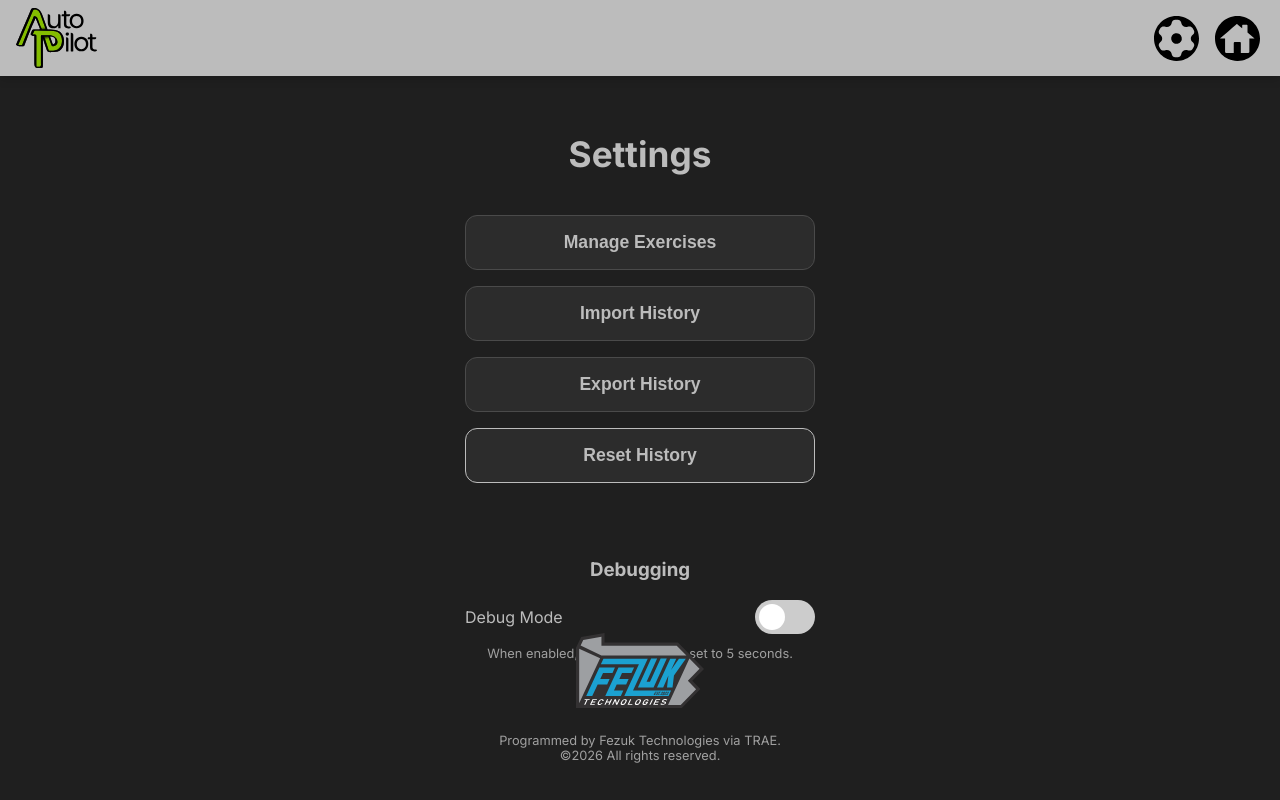
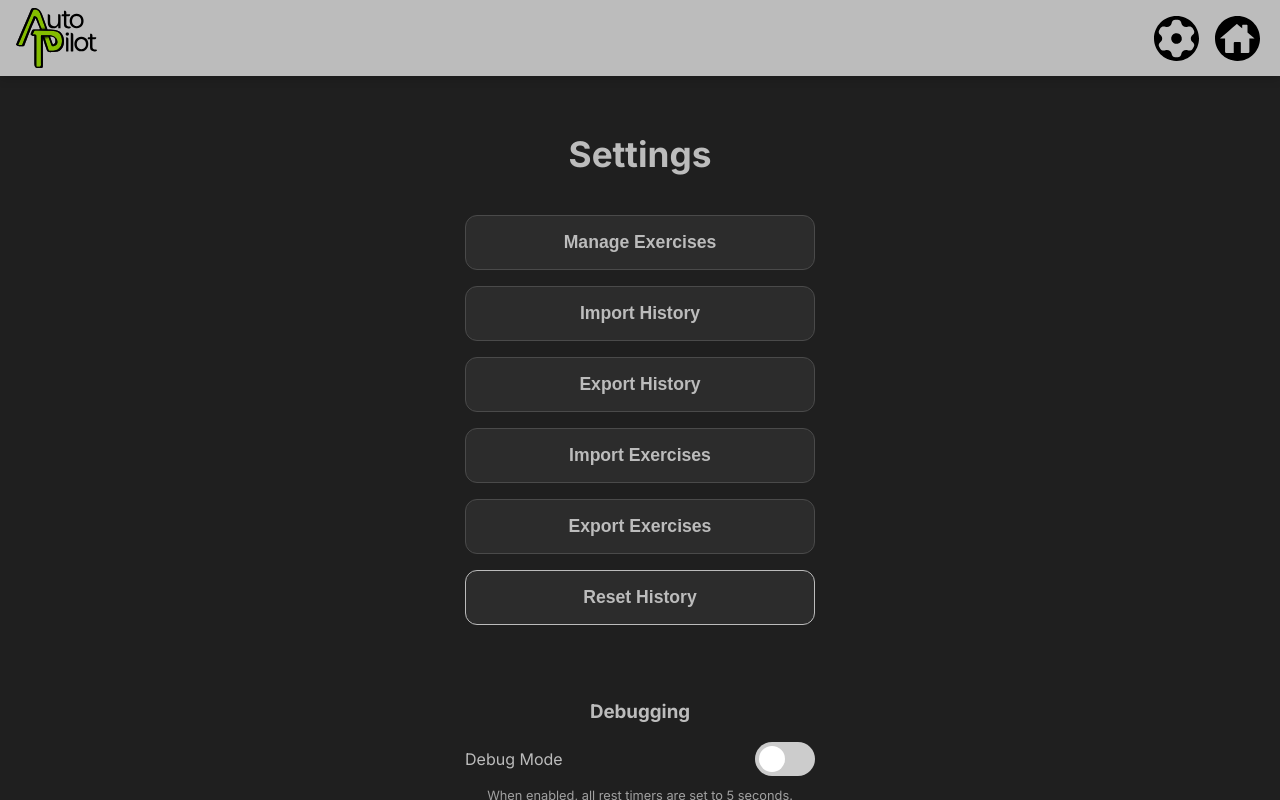
Before and after one commit to itzafezookie/AutoPilot, a React (Vite) app: page / in a window 1280 px wide. Both pictures are taken after a click on the button 1176 px from the left and 38 px from the top of the page. Shown: the top 800 px of the page. Built offline with nearby package versions, Linux system fonts and the light colour scheme.

Commit message:
feat: add import and export exercises backup feature.

```diff
--- a/src/App.jsx
+++ b/src/App.jsx
@@ -515,6 +515,43 @@ function App() {
     URL.revokeObjectURL(url);
   };
 
+  const handleExportExercises = () => {
+    const exercisesJson = JSON.stringify(exercisesList, null, 2);
+    const blob = new Blob([exercisesJson], { type: 'application/json' });
+    const url = URL.createObjectURL(blob);
+    const a = document.createElement('a');
+    a.href = url;
+    a.download = `autopilot-exercises-${new Date().toISOString().split('T')[0]}.json`;
+    document.body.appendChild(a);
+    a.click();
+    document.body.removeChild(a);
+    URL.revokeObjectURL(url);
+  };
+
+  const handleImportExercises = (event) => {
+    const file = event.target.files[0];
+    if (!file) return;
+
+    const reader = new FileReader();
+    reader.onload = (e) => {
+      try {
+        const importedExercises = JSON.parse(e.target.result);
+        if (!Array.isArray(importedExercises)) {
+          throw new Error('Invalid exercises file format.');
+        }
+
+        if (window.confirm('Are you sure you want to replace your current exercises list with the imported data? This will overwrite your custom exercise edits.')) {
+          const migrated = migrateExercisesList(importedExercises);
+          setExercisesList(migrated);
+          alert('Exercises imported successfully.');
+        }
+      } catch (error) {
+        alert(`Failed to import exercises: ${error.message}`);
+      }
+    };
+    reader.readAsText(file);
+  };
+
   const handleResetHistory = () => {
     if (window.confirm('Are you sure you want to reset all workout history? This action cannot be undone.')) {
       setWorkoutHistory([]);
@@ -568,6 +605,8 @@ function App() {
           onExport={handleExportHistory}
           onReset={handleResetHistory}
           onImport={handleImportHistory}
+          onExportExercises={handleExportExercises}
+          onImportExercises={handleImportExercises}
           isDebugMode={isDebugMode}
           onToggleDebugMode={() => setIsDebugMode(!isDebugMode)}
         />;
--- a/src/components/Settings.jsx
+++ b/src/components/Settings.jsx
@@ -1,9 +1,13 @@
 import styles from './Settings.module.css';
 import fezukLogo from '../assets/Fezuk Tech Logo.svg';
 
-function Settings({ onNavigate, onExport, onImport, onReset, isDebugMode, onToggleDebugMode }) {
+function Settings({ onNavigate, onExport, onImport, onReset, onExportExercises, onImportExercises, isDebugMode, onToggleDebugMode }) {
   const handleImportClick = () => {
     document.getElementById('import-file-input').click();
+  };
+
+  const handleImportExercisesClick = () => {
+    document.getElementById('import-exercises-file-input').click();
   };
 
   return (
@@ -28,6 +32,21 @@ function Settings({ onNavigate, onExport, onImport, onReset, isDebugMode, onTogg
           <button onClick={onExport} className={styles.settingsButton}>
             Export History
           </button>
+
+          <button onClick={handleImportExercisesClick} className={styles.settingsButton}>
+            Import Exercises
+          </button>
+          <input
+            type="file"
+            id="import-exercises-file-input"
+            style={{ display: 'none' }}
+            onChange={onImportExercises}
+            accept=".json"
+          />
+          <button onClick={onExportExercises} className={styles.settingsButton}>
+            Export Exercises
+          </button>
+
           <button onClick={onReset} className={`${styles.settingsButton} ${styles.dangerButton}`}>
             Reset History
           </button>
--- a/src/components/Settings.module.css
+++ b/src/components/Settings.module.css
@@ -6,6 +6,7 @@
   text-align: center;
   padding: 1.5rem;
   box-sizing: border-box;
+  overflow-y: auto;
 }
 
 .mainContent {
@@ -147,16 +148,14 @@ input:checked + .slider:before {
 }
 
 .footer {
-  position: fixed;
-  bottom: 1.5rem;
-  left: 0;
-  right: 0;
+  margin-top: 3rem;
   font-size: 0.8rem;
   color: var(--text-color-secondary);
   display: flex;
   flex-direction: column;
   align-items: center;
   gap: 0.75rem;
+  padding-bottom: 2rem;
 }
 
 .fezukLogo {
```
